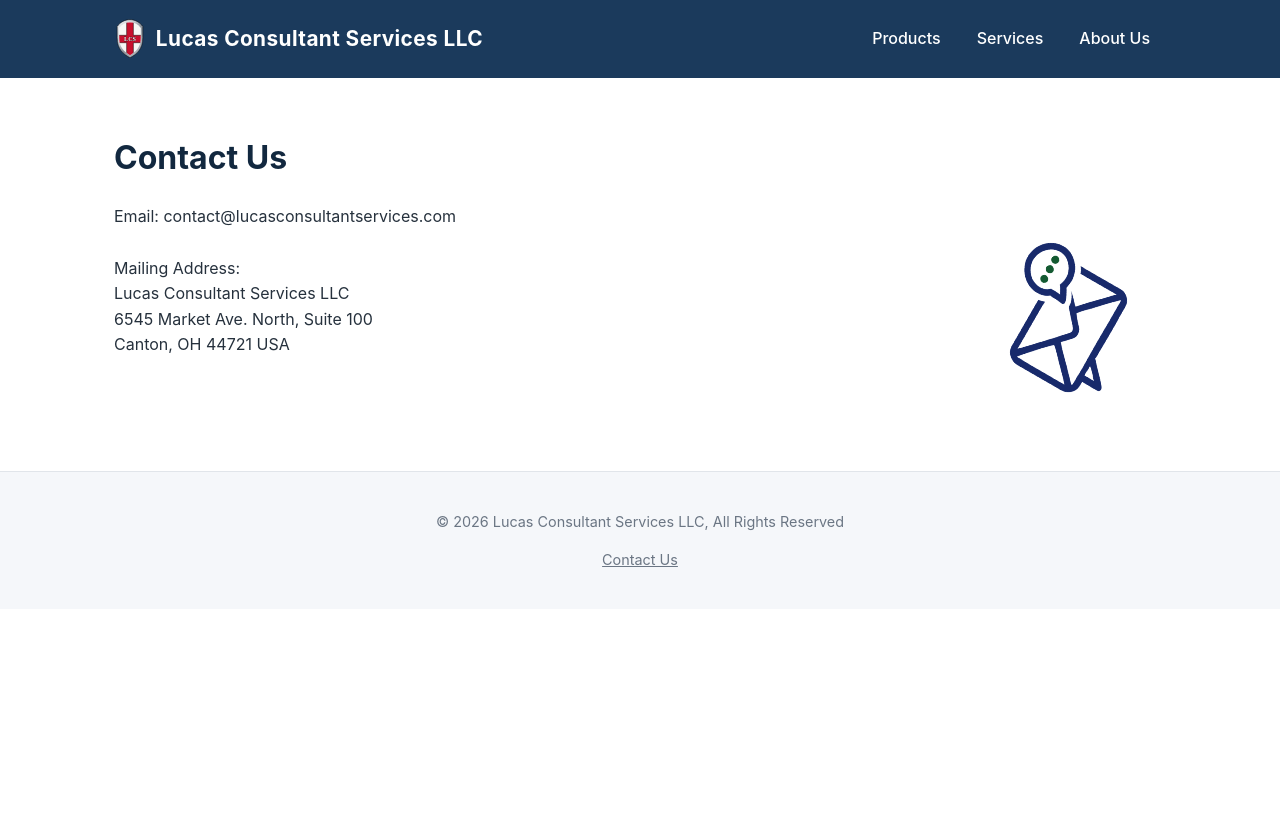
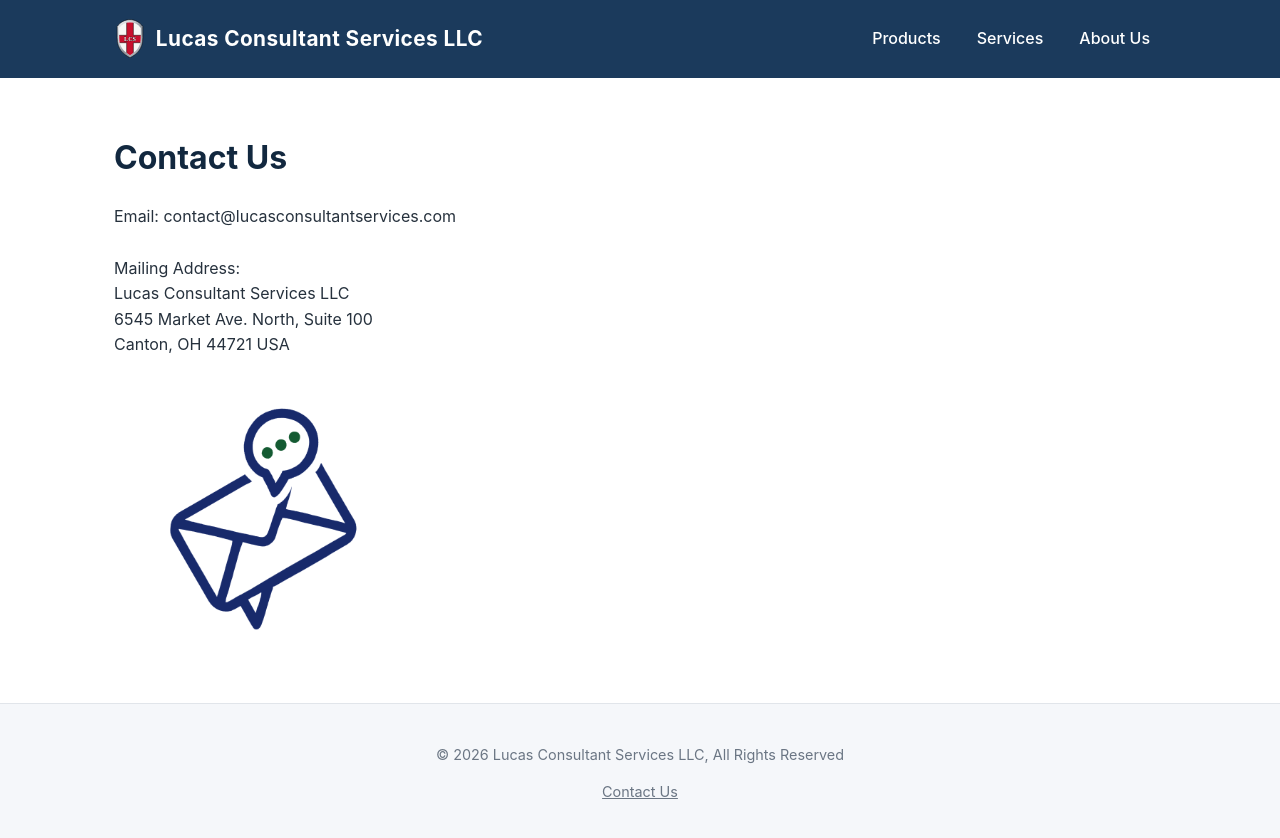
Before and after one commit to DrColorado/lucas-consulting-site, a Jekyll site: the page built from lucas-consulting-site/about/contact.md, in a window 1280 px wide. Shown: the top 838 px of the page. Built offline with Jekyll 4.4.1, drawn with Linux system fonts in a browser that asks for light colours.

Commit message:
contact us updated

```diff
--- a/lucas-consulting-site/assets/css/style.css
+++ b/lucas-consulting-site/assets/css/style.css
@@ -344,27 +344,27 @@ h1, h2, h3 { color: var(--color-primary-dark); }
 /* Contact page layout */
 .contact-layout {
   display: flex;
-  align-items: flex-start;
-  gap: 1.5rem;
+  align-items: center;
+  gap: 0.75rem;
   flex-wrap: wrap;
+  max-width: 650px;
 }
 .contact-info {
-  flex: 1 1 auto;
+  flex: 0 1 auto;
   min-width: 0;
 }
 .contact-illustration {
   flex: 0 0 auto;
-  width: 200px;
+  width: 300px;
   display: flex;
   justify-content: center;
   align-items: center;
-  padding: 2rem 1rem;
+  padding: 1rem;
 }
 .contact-illustration img {
   width: 100%;
   height: auto;
   display: block;
-  transform: rotate(-45deg);
 }
 /* Service page layout: text left, illustration right, matched heights */
 .service-layout {
```
Also changed, not shown: lucas-consulting-site/assets/images/contact-envelope.png.
